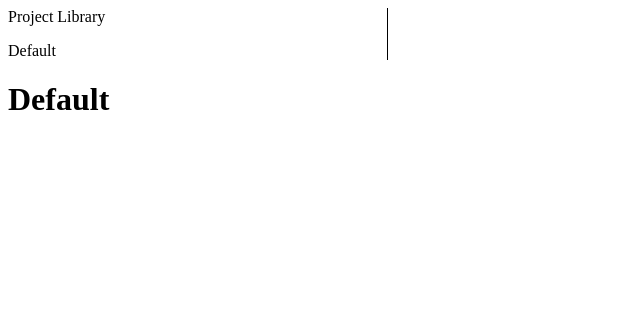
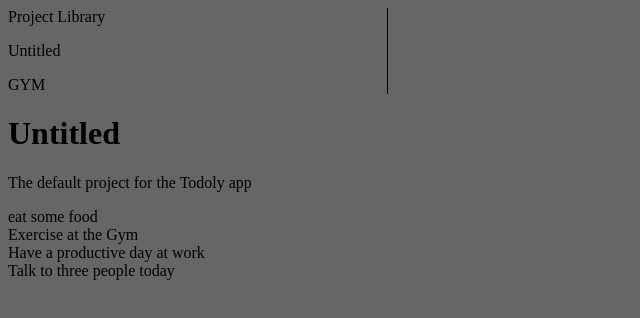
Before and after one commit to GeoCort/Todoly, a website with bundled scripts: page index.html in a window 1280 px wide. Shown: the whole page, without its empty margins (0-640 px from the left). Built offline with nearby package versions, Linux system fonts and the light colour scheme.

Commit message:
Added rendering function for project revised Project.js

```diff
--- a/index.html
+++ b/index.html
@@ -11,6 +11,8 @@
         <div class="col-grid-1 sidebar" id="sidebar">Project Library</div>
         <div class="col-grid-4 mainbar" id="project-content">
         <h1 id="project-title">Template</h1>
+        <p id="subtitle">lorem ipsum</p>
+        <article id="listItems"></article>
         </div>
     </main>
     <script src="./script.js" type="module"></script>
--- a/project.js
+++ b/project.js
@@ -1,6 +1,7 @@
 export default class Project{
-    constructor(name){
+    constructor(name,description=""){
         this.name= name;
+        this.description= description
         this.collection = [];
         this.position = 0; // currently selected index | default notebook
     }
--- a/projectbook.js
+++ b/projectbook.js
@@ -1,3 +1,4 @@
+import Project from "./project.js";
 export default class ProjectBook{
     constructor(project){
         this.collection = [];
@@ -5,9 +6,7 @@ export default class ProjectBook{
         this.size = 1;
         this.selected = 0;
     }
-    addProject(project){
-        this.collection.push([project])
-    }
+
     getSize(){
         return this.size;
     }
@@ -17,15 +16,14 @@ export default class ProjectBook{
     setSelection(s){
         this.selected = s;
     }
-    renderSelectedBook(titleBar){
+    renderSelectedBook(titleBar,subtitle, listContainer){
        titleBar.innerText = `${this.collection[this.selected].name}`
-        // this.collection[this.selected].map((x)=>{
-        //     let div = document.createElement("div");
-        //     let p =  document.createElement("p");
-        //     p.innerText = `${x.name}`
-        //     div.appendChild(p)
-        //     titleBar.appendChild(div);
-        // })
+       subtitle.innerText = `${this.collection[this.selected].description}`
+       this.collection[this.selected].collection.map((x)=>{
+        let div = document.createElement("div")
+        div.innerText = `${x.title}`
+        listContainer.appendChild(div);
+       })
 
     }
 
@@ -38,4 +36,18 @@ export default class ProjectBook{
             sideBar.appendChild(div);
         })
     }
+
+    createNewProject(name){
+        console.log(name)
+        let proj = new Project(name);
+        this.addProject(proj)
+        console.log(proj.name)
+    }
+    addProject(project){
+        this.collection.push(project)
+        this.size++;
+    }
+
+
+
 }
--- a/script.js
+++ b/script.js
@@ -2,9 +2,12 @@ import Project from "./project.js";
 import Todo from "./todo.js"
 import ProjectBook from "./projectbook.js"
 let main = document.getElementById("project-content")
+// main content elements
 let mainTitle = document.getElementById("project-title")
+let subTitle = document.getElementById("subtitle")
+let listContainer = document.getElementById("listItems")
 let sideBar = document.getElementById("sidebar");
-let defaultProject= new Project("Default")
+let defaultProject= new Project("Untitled","The default project for the Todoly app")
 let todo1 = new Todo("eat some food")
 let todo2 = new Todo("Exercise at the Gym")
 let todo3 = new Todo("Have a productive day at work")
@@ -14,5 +17,7 @@ defaultProject.add(todo2);
 defaultProject.add(todo3);
 defaultProject.add(todo4);
 let mainBook = new ProjectBook(defaultProject);
-mainBook.renderSelectedBook(mainTitle);
+mainBook.renderSelectedBook(mainTitle,subTitle,listItems);
+// mainBook.renderSideBar(sideBar);
+mainBook.createNewProject("GYM")
 mainBook.renderSideBar(sideBar);
--- a/style.css
+++ b/style.css
@@ -3,3 +3,6 @@
     border-right:1px solid black;
     width:30%;
 }
+body{
+    background-color: rgb(102, 102, 102);
+}
```
